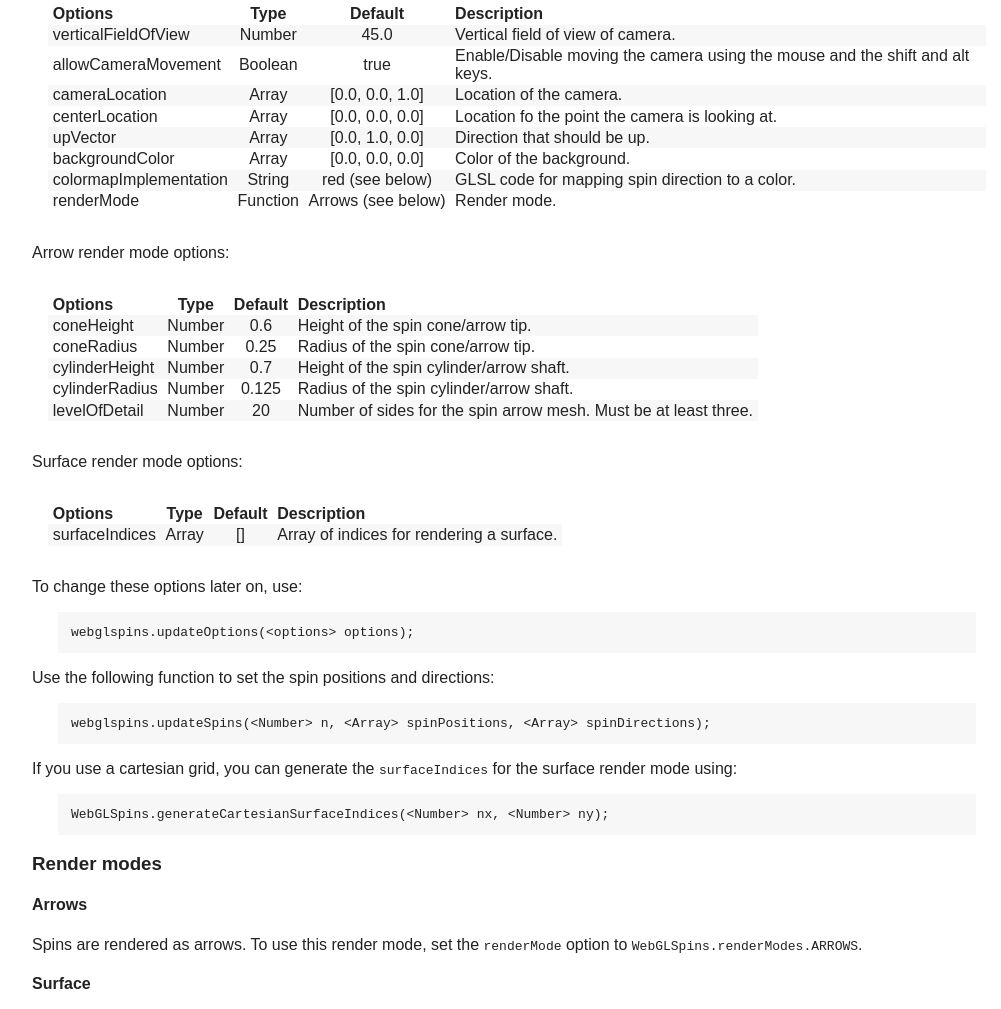
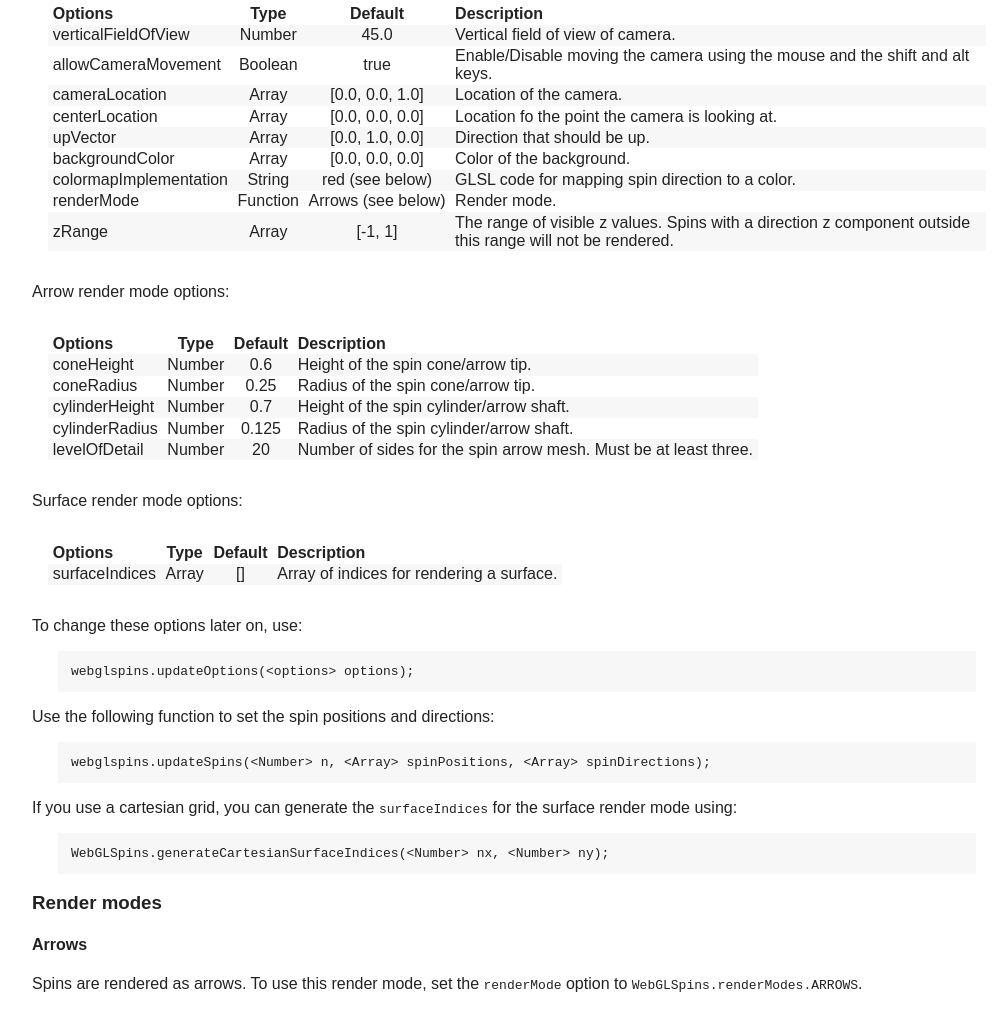
Before and after one commit to FlorianRhiem/WebGLSpins.js, a plain HTML site: page index.html in a window 1280 px wide. Shown: the part 716-1725 px from the top of the page, without its empty margins (123-1124 px from the left). Drawn offline with Linux system fonts and the light colour scheme.

Commit message:
Updated index.html.

```diff
--- a/index.html
+++ b/index.html
@@ -122,6 +122,12 @@ code > span.in { color: #60a0b0; font-weight: bold; font-style: italic; } /* Inf
 <td align="center">Arrows (see below)</td>
 <td align="left">Render mode.</td>
 </tr>
+<tr class="odd">
+<td align="left">zRange</td>
+<td align="center">Array</td>
+<td align="center">[-1, 1]</td>
+<td align="left">The range of visible z values. Spins with a direction z component outside this range will not be rendered.</td>
+</tr>
 </tbody>
 </table>
 <p>Arrow render mode options:</p>
```
